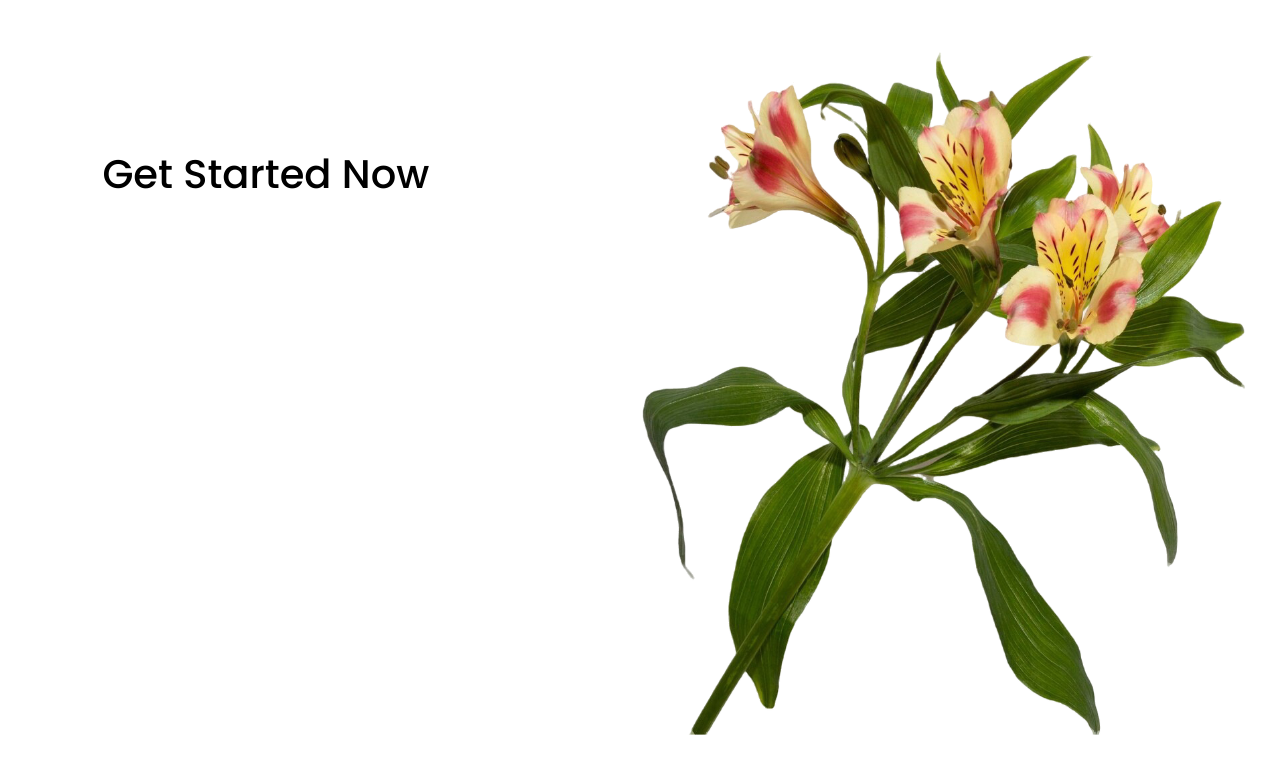
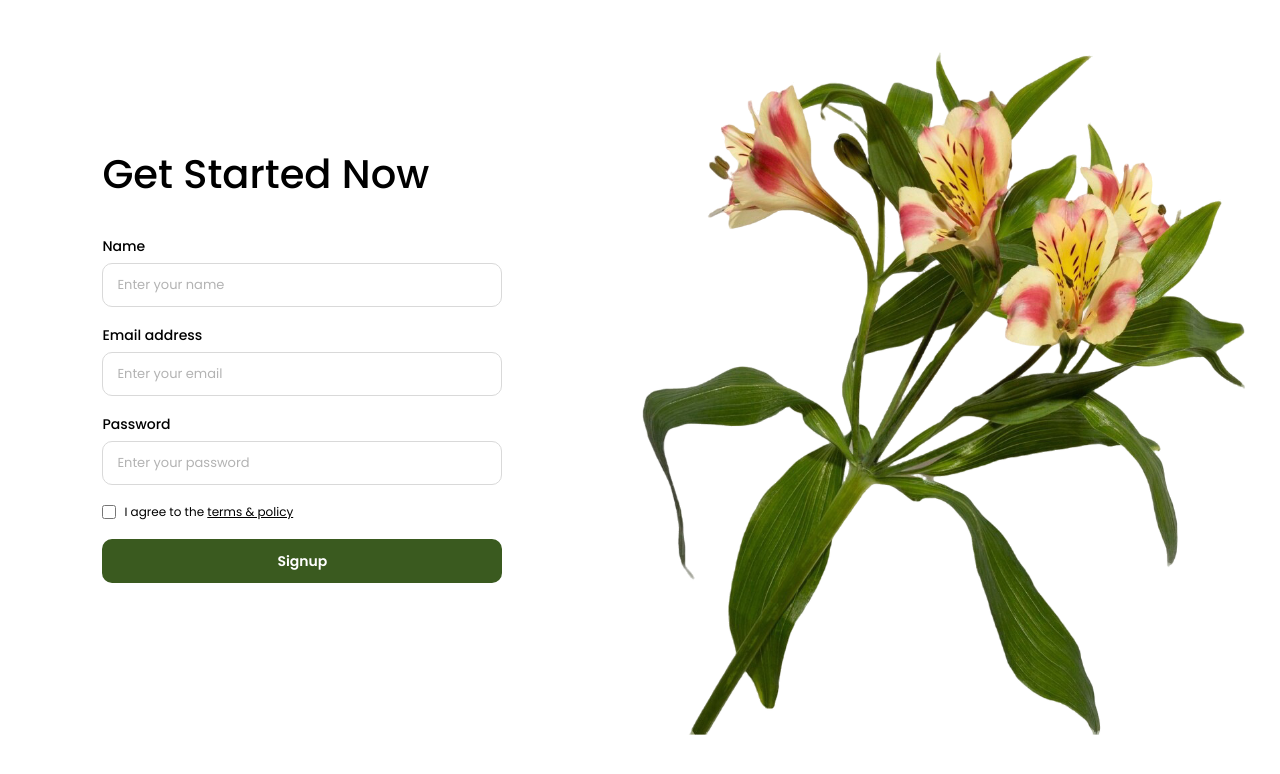
Before and after one commit to maynardvillar/appdev1-final-practical-exam, a React (Vite) app: page / in a window 1280 px wide. Shown: the top 774 px of the page. Built offline with nearby package versions, Linux system fonts and the light colour scheme.

Commit message:
Add Sign Up form

```diff
--- a/src/SignUp.jsx
+++ b/src/SignUp.jsx
@@ -6,7 +6,49 @@ function SignUp() {
     <div className={styles.container}>
       <section className={styles.left}>
         <h1 className={styles.title}>Get Started Now</h1>
+
+        <form className={styles.form}>
+          <div className={styles.field}>
+            <label className={styles.label} htmlFor="name">Name</label>
+            <input
+              className={styles.input}
+              id="name"
+              type="text"
+              placeholder="Enter your name"
+            />
+          </div>
+
+          <div className={styles.field}>
+            <label className={styles.label} htmlFor="email">Email address</label>
+            <input
+              className={styles.input}
+              id="email"
+              type="email"
+              placeholder="Enter your email"
+            />
+          </div>
+
+          <div className={styles.field}>
+            <label className={styles.label} htmlFor="password">Password</label>
+            <input
+              className={styles.input}
+              id="password"
+              type="password"
+              placeholder="Enter your password"
+            />
+          </div>
+
+          <div className={styles.checkboxRow}>
+            <input id="terms" type="checkbox" className={styles.checkbox} />
+            <label htmlFor="terms" className={styles.checkboxLabel}>
+              I agree to the <a href="#" className={styles.link}>terms &amp; policy</a>
+            </label>
+          </div>
+
+          <button type="submit" className={styles.button}>Signup</button>
+        </form>
       </section>
+
       <section className={styles.right}>
         <img className={styles.blossom} src={blossom} alt="Blossom flower" />
       </section>
--- a/src/SignUp.module.css
+++ b/src/SignUp.module.css
@@ -6,6 +6,7 @@
   display: flex;
   height: 100vh;
   background: #ffffff;
+  font-family: 'Poppins', sans-serif;
 }
 
 .left {
@@ -30,9 +31,76 @@
 }
 
 .title {
-  margin: 0;
-  font-family: 'Poppins', sans-serif;
+  margin: 0 0 32px 0;
   font-size: 40px;
   font-weight: 500;
   color: #000000;
 }
+
+.form {
+  display: flex;
+  flex-direction: column;
+  gap: 18px;
+  width: 100%;
+  max-width: 400px;
+}
+
+.field {
+  display: flex;
+  flex-direction: column;
+  gap: 6px;
+}
+
+.label {
+  font-size: 14px;
+  font-weight: 500;
+  color: #000000;
+}
+
+.input {
+  height: 44px;
+  padding: 0 14px;
+  border: 1px solid #d9d9d9;
+  border-radius: 10px;
+  font-family: inherit;
+  font-size: 13px;
+  box-sizing: border-box;
+}
+
+.input::placeholder {
+  color: #b3b3b3;
+}
+
+.checkboxRow {
+  display: flex;
+  align-items: center;
+  gap: 8px;
+}
+
+.checkbox {
+  width: 14px;
+  height: 14px;
+  margin: 0;
+}
+
+.checkboxLabel {
+  font-size: 12px;
+  color: #000000;
+}
+
+.link {
+  color: #000000;
+  text-decoration: underline;
+}
+
+.button {
+  height: 44px;
+  border: none;
+  border-radius: 10px;
+  background: #3a5a1f;
+  color: #ffffff;
+  font-family: inherit;
+  font-size: 14px;
+  font-weight: 600;
+  cursor: pointer;
+}
```
Also changed, not shown: villar-signup-form.png (added).
